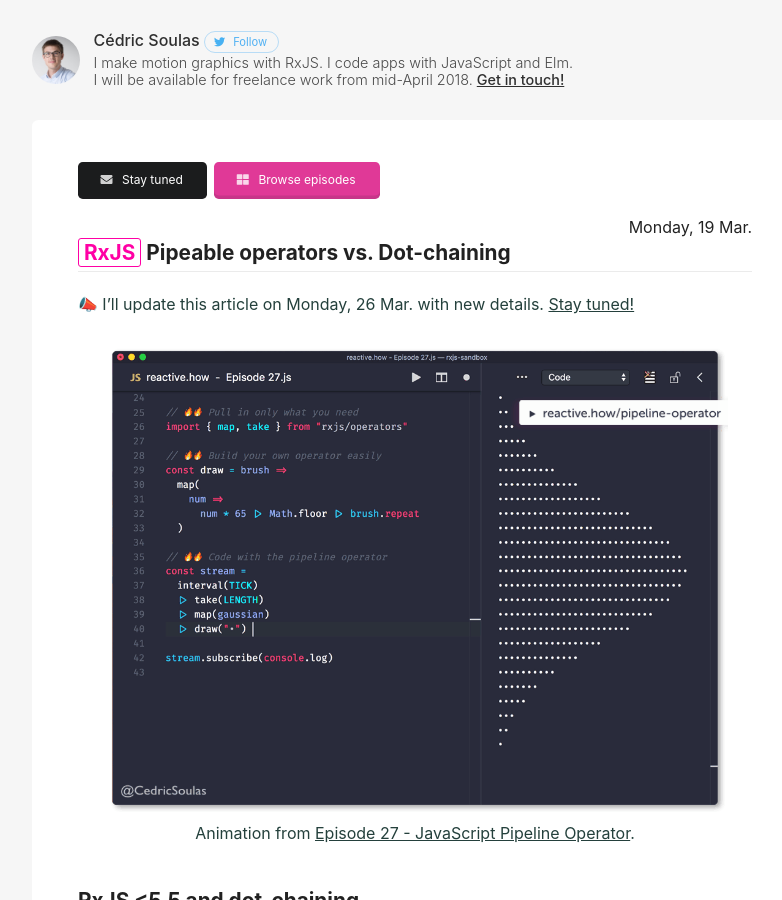
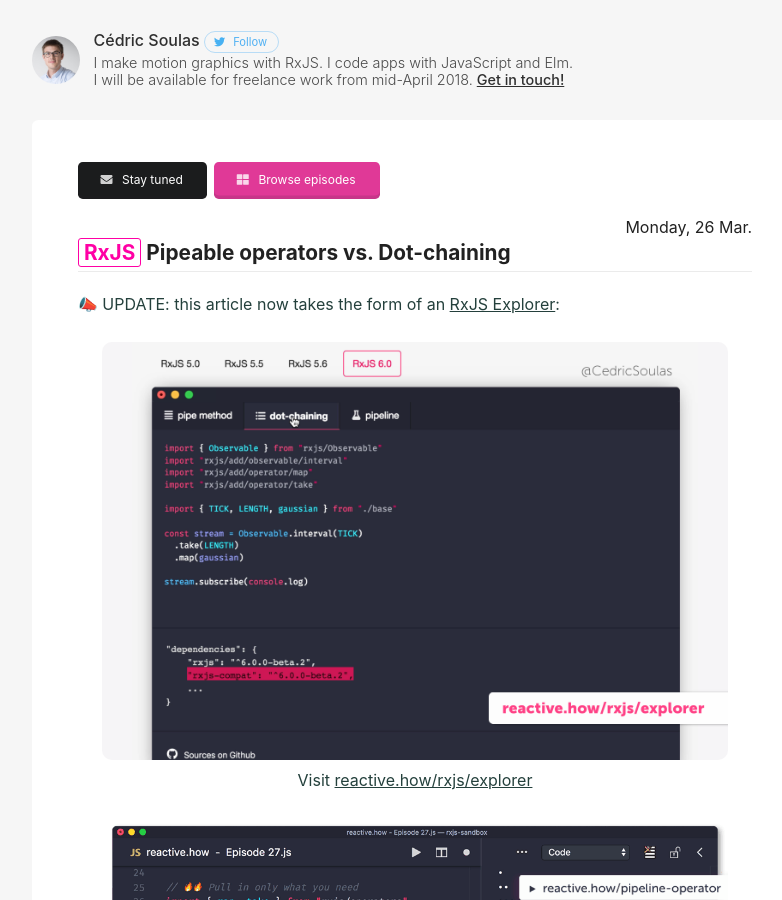
Before and after one commit to cedricss/reactive.how, a Jekyll site: the page built from rxjs/pipeable-operators-vs-dot-chaining.md, in a window 1280 px wide and 900 px high. Shown: the whole window, without its empty margins (225-1007 px from the left). Built offline with Jekyll 4.4.1, drawn with Linux system fonts in a browser that asks for light colours; some of the changed text lies outside the part shown.

Commit message:
Add link and update ref to Ep. 28

```diff
--- a/rxjs/pipeable-operators-vs-dot-chaining.md
+++ b/rxjs/pipeable-operators-vs-dot-chaining.md
@@ -3,14 +3,17 @@
 title: RxJS Pipeable operators vs. Dot-chaining
 layout: default
 class: post
-preview_image:
-preview_image_alt:
-date: Monday, 19 Mar.
+preview_image: rxjs/explorer_preview.jpg
+preview_image_alt: explorer preview
+date: Monday, 26 Mar.
 ---
 
 ## <span class="rxjs">RxJS</span> Pipeable operators vs. Dot-chaining
 
-📣 I'll update this article on Monday, 26 Mar. with new details. [Stay tuned!](/rxjs/pipeable-operators-vs-dot-chaining#subscribe)
+📣 UPDATE: this article now takes the form of an [RxJS Explorer](/rxjs/explorer):
+
+> [![](/img/rxjs/explorer.png)](/rxjs/explorer)
+> Visit [reactive.how/rxjs/explorer](/rxjs/explorer)
 
 > ![](/img/pipeline-operator/code-with-pipeline-operator.gif)
 > Animation from [Episode 27 - JavaScript Pipeline Operator](/pipeline-operator).
@@ -63,9 +66,6 @@
 
 RxJS 6 is coming soon. If you have a code base with dot-chaining operators, you can still use it thanks to the compatibility package `rx-compat`. It adds operators to Observable.prototype and creation methods to Observable.
 
-More details coming on Monday, 26 Mar.
-
-
 ## The future
 
 ### JavaScript |> pipeline operator
```
Also changed, not shown: rxjs/explorer.md (+2 -1 lines).
